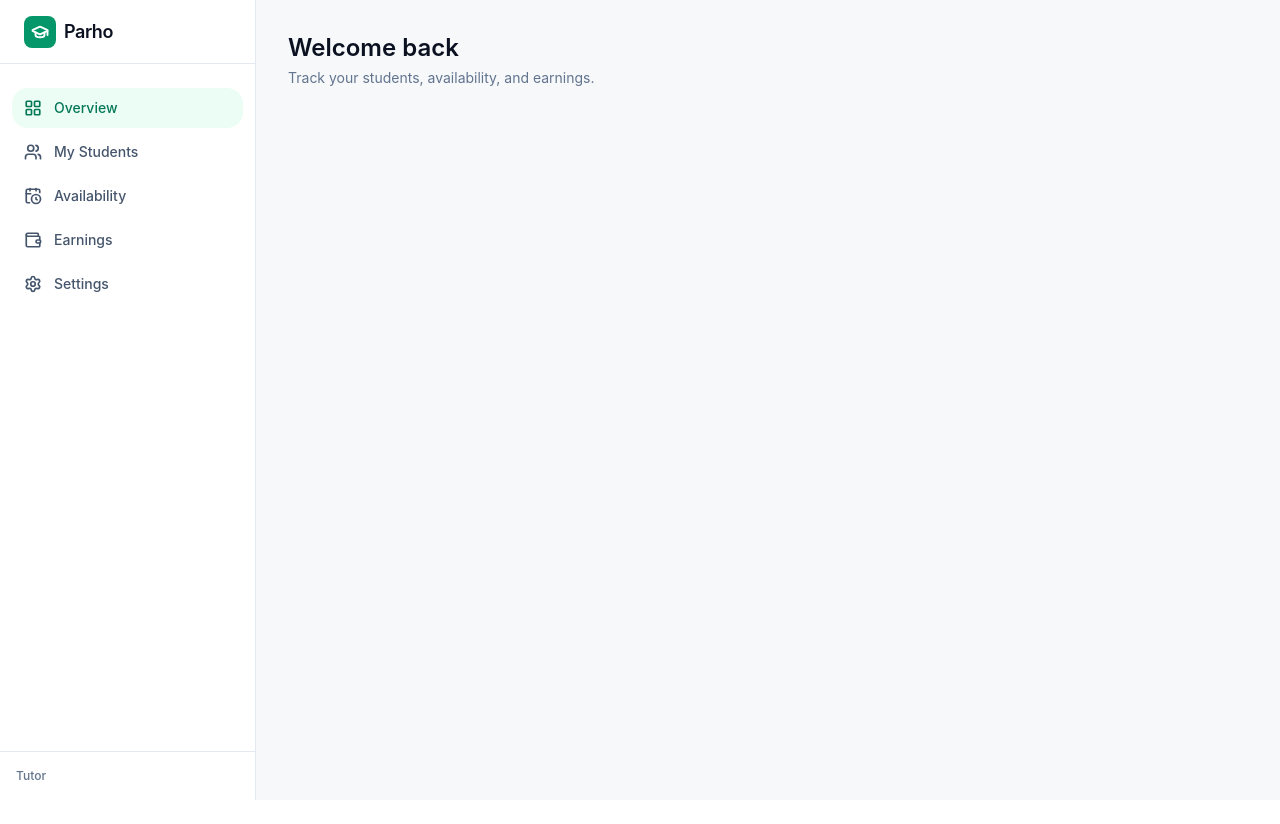
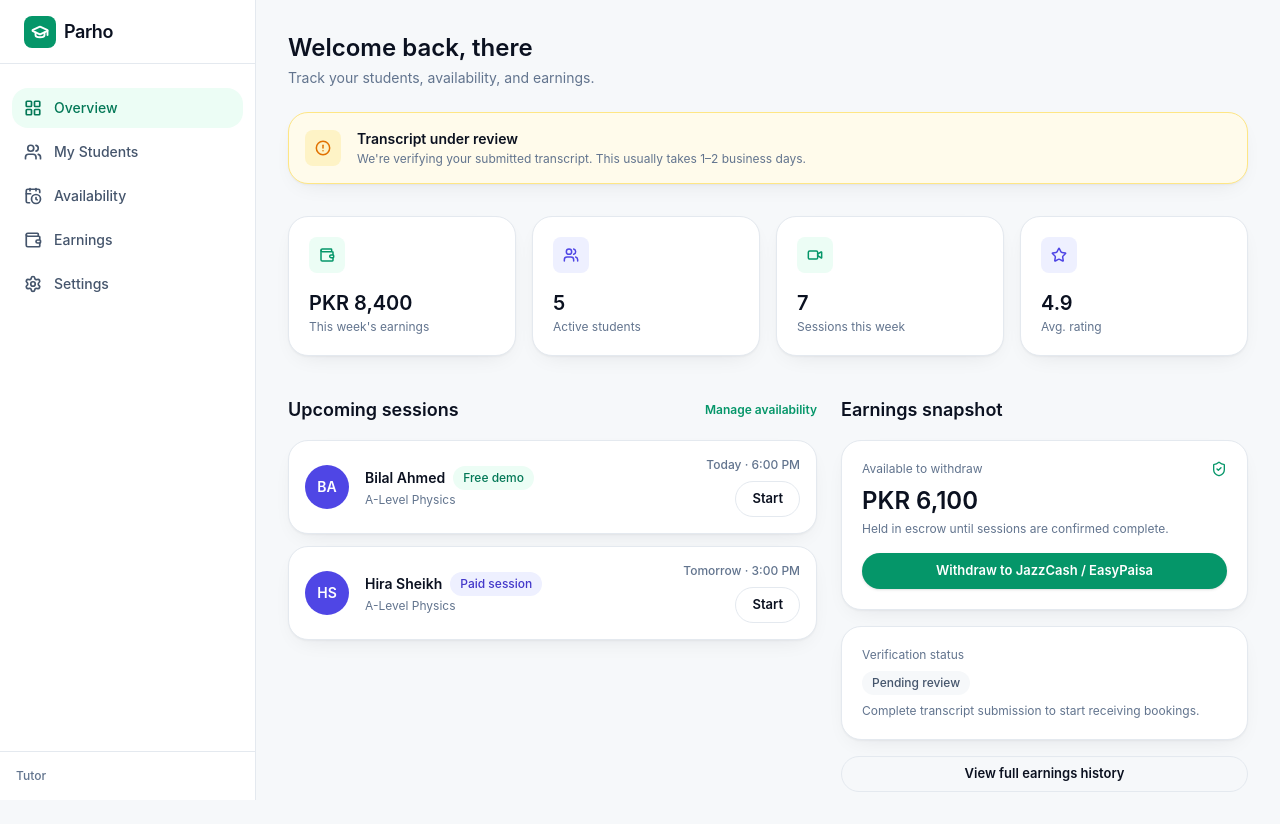
Before and after one commit to MAbdullahDev01/parho, a Next.js app in the folder frontend/: page /dashboard/tutor in a window 1280 px wide. Before the commit the page ends 800 px from the top, so only its background shows below. Built offline with nearby package versions, Linux system fonts and the light colour scheme; no server answers.

Commit message:
feat(frontend/dashboard): create dashboard for tutors

```diff
--- a/frontend/app/dashboard/student/page.tsx
+++ b/frontend/app/dashboard/student/page.tsx
@@ -1,4 +1,3 @@
-// frontend/app/dashboard/student/page.tsx
 import { currentUser } from "@clerk/nextjs/server";
 import Link from "next/link";
 import {
--- a/frontend/app/dashboard/tutor/page.tsx
+++ b/frontend/app/dashboard/tutor/page.tsx
@@ -1,11 +1,209 @@
-export default function TutorOverviewPage() {
+import { currentUser } from "@clerk/nextjs/server";
+import Link from "next/link";
+import {
+  AlertCircle,
+  CalendarClock,
+  ShieldCheck,
+  Star,
+  Users,
+  Video,
+  Wallet,
+} from "lucide-react";
+import { Badge } from "@/components/ui/Badge";
+import { Button } from "@/components/ui/Button";
+import { Card } from "@/components/ui/Card";
+
+// TODO: replace with real data from Supabase once bookings/earnings tables exist.
+const stats = [
+  { label: "This week's earnings", value: "PKR 8,400", icon: Wallet, accent: "emerald" as const },
+  { label: "Active students", value: "5", icon: Users, accent: "indigo" as const },
+  { label: "Sessions this week", value: "7", icon: Video, accent: "emerald" as const },
+  { label: "Avg. rating", value: "4.9", icon: Star, accent: "indigo" as const },
+];
+
+const upcomingSessions = [
+  {
+    id: "s1",
+    student: "Bilal Ahmed",
+    initials: "BA",
+    subject: "A-Level Physics",
+    type: "Free demo",
+    time: "Today · 6:00 PM",
+  },
+  {
+    id: "s2",
+    student: "Hira Sheikh",
+    initials: "HS",
+    subject: "A-Level Physics",
+    type: "Paid session",
+    time: "Tomorrow · 3:00 PM",
+  },
+];
+
+// TODO: replace with real verification status from Supabase `users`/`tutor_profiles`.
+const verificationStatus: "unverified" | "pending" | "verified" = "pending";
+
+const accentClasses = {
+  emerald: "bg-emerald-50 text-emerald-600",
+  indigo: "bg-indigo-50 text-indigo-600",
+};
+
+export default async function TutorOverviewPage() {
+  const user = await currentUser();
+  const firstName = user?.firstName ?? "there";
+
   return (
     <div>
-      <h1 className="font-display text-2xl font-semibold text-ink">Welcome back</h1>
+      <h1 className="font-display text-2xl font-semibold text-ink">
+        Welcome back, {firstName}
+      </h1>
       <p className="mt-1 text-sm text-slate-500">
         Track your students, availability, and earnings.
       </p>
-      {/* Verification status, upcoming sessions, etc. go here next */}
+
+      {/* Verification banner — only shows if not yet verified */}
+      {verificationStatus !== "verified" && (
+        <Card className="mt-6 flex items-center gap-4 border-amber-200 bg-amber-50 p-4">
+          <span className="flex h-9 w-9 shrink-0 items-center justify-center rounded-lg bg-amber-100">
+            <AlertCircle className="h-4 w-4 text-amber-600" strokeWidth={2.25} />
+          </span>
+          <div className="flex-1">
+            <p className="text-sm font-semibold text-ink">
+              {verificationStatus === "pending"
+                ? "Transcript under review"
+                : "Complete your tutor setup"}
+            </p>
+            <p className="mt-0.5 text-xs text-slate-500">
+              {verificationStatus === "pending"
+                ? "We're verifying your submitted transcript. This usually takes 1–2 business days."
+                : "Submit your transcript and choose subjects to start accepting bookings."}
+            </p>
+          </div>
+          {verificationStatus !== "pending" && (
+            <Link href="/onboarding/tutor-setup">
+              <Button size="sm">Finish setup</Button>
+            </Link>
+          )}
+        </Card>
+      )}
+
+      {/* Stats */}
+      <div className="mt-8 grid gap-4 sm:grid-cols-2 lg:grid-cols-4">
+        {stats.map(({ label, value, icon: Icon, accent }) => (
+          <Card key={label} className="p-5">
+            <div className={`flex h-9 w-9 items-center justify-center rounded-lg ${accentClasses[accent]}`}>
+              <Icon className="h-4 w-4" strokeWidth={2.25} />
+            </div>
+            <p className="mt-4 font-display text-xl font-semibold text-ink">{value}</p>
+            <p className="mt-0.5 text-xs text-slate-500">{label}</p>
+          </Card>
+        ))}
+      </div>
+
+      <div className="mt-10 grid gap-6 lg:grid-cols-[1.3fr_1fr]">
+        {/* Upcoming sessions */}
+        <div>
+          <div className="flex items-center justify-between">
+            <h2 className="font-display text-lg font-semibold text-ink">
+              Upcoming sessions
+            </h2>
+            <Link
+              href="/dashboard/tutor/availability"
+              className="text-xs font-semibold text-emerald-600 hover:text-emerald-700"
+            >
+              Manage availability
+            </Link>
+          </div>
+
+          <div className="mt-4 space-y-3">
+            {upcomingSessions.length === 0 ? (
+              <Card className="flex flex-col items-center gap-2 p-8 text-center">
+                <CalendarClock className="h-6 w-6 text-slate-300" />
+                <p className="text-sm text-slate-500">
+                  No sessions booked yet. Make sure your availability is up to date.
+                </p>
+                <Link href="/dashboard/tutor/availability">
+                  <Button size="sm" className="mt-2">
+                    Set availability
+                  </Button>
+                </Link>
+              </Card>
+            ) : (
+              upcomingSessions.map((session) => (
+                <Card key={session.id} className="flex items-center gap-4 p-4">
+                  <div className="flex h-11 w-11 shrink-0 items-center justify-center rounded-full bg-indigo-600 font-display text-sm font-semibold text-white">
+                    {session.initials}
+                  </div>
+                  <div className="min-w-0 flex-1">
+                    <div className="flex items-center gap-2">
+                      <p className="truncate font-display text-sm font-semibold text-ink">
+                        {session.student}
+                      </p>
+                      <Badge variant={session.type === "Free demo" ? "emerald" : "indigo"}>
+                        {session.type}
+                      </Badge>
+                    </div>
+                    <p className="mt-0.5 text-xs text-slate-500">{session.subject}</p>
+                  </div>
+                  <div className="shrink-0 text-right">
+                    <p className="text-xs font-medium text-slate-500">{session.time}</p>
+                    <Button size="sm" variant="outline" className="mt-2">
+                      Start
+                    </Button>
+                  </div>
+                </Card>
+              ))
+            )}
+          </div>
+        </div>
+
+        {/* Earnings + verification summary */}
+        <div>
+          <h2 className="font-display text-lg font-semibold text-ink">
+            Earnings snapshot
+          </h2>
+
+          <Card className="mt-4 p-5">
+            <div className="flex items-center justify-between">
+              <p className="text-xs text-slate-500">Available to withdraw</p>
+              <ShieldCheck className="h-4 w-4 text-emerald-600" />
+            </div>
+            <p className="mt-2 font-display text-2xl font-semibold text-ink">
+              PKR 6,100
+            </p>
+            <p className="mt-1 text-xs text-slate-500">
+              Held in escrow until sessions are confirmed complete.
+            </p>
+            <Button size="sm" className="mt-4 w-full">
+              Withdraw to JazzCash / EasyPaisa
+            </Button>
+          </Card>
+
+          <Card className="mt-4 p-5">
+            <p className="text-xs text-slate-500">Verification status</p>
+            <div className="mt-2 flex items-center gap-2">
+              <Badge variant={verificationStatus === "verified" ? "emerald" : "neutral"}>
+                {verificationStatus === "verified"
+                  ? "Verified"
+                  : verificationStatus === "pending"
+                  ? "Pending review"
+                  : "Not started"}
+              </Badge>
+            </div>
+            <p className="mt-2 text-xs text-slate-500">
+              {verificationStatus === "verified"
+                ? "Your transcript has been confirmed. You're visible to students."
+                : "Complete transcript submission to start receiving bookings."}
+            </p>
+          </Card>
+
+          <Link href="/dashboard/tutor/earnings">
+            <Button variant="outline" size="sm" className="mt-4 w-full">
+              View full earnings history
+            </Button>
+          </Link>
+        </div>
+      </div>
     </div>
   );
 }
```
